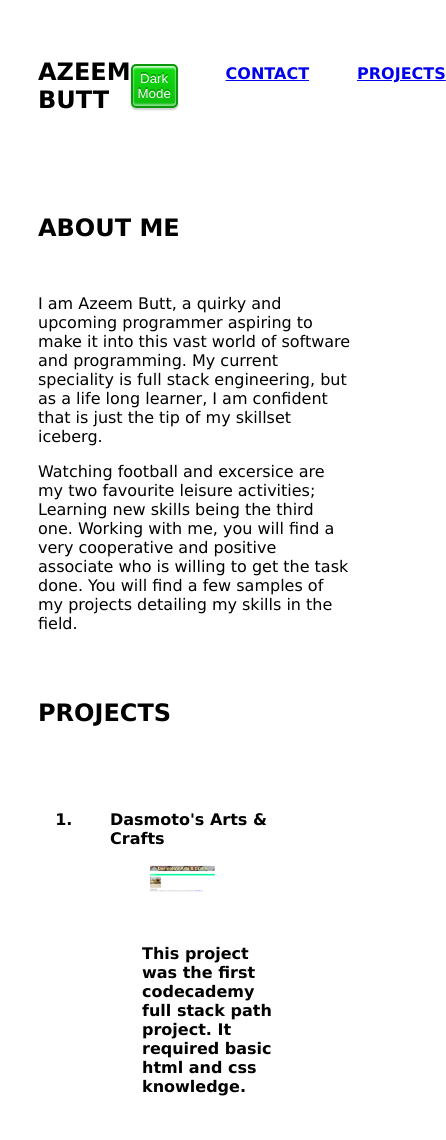
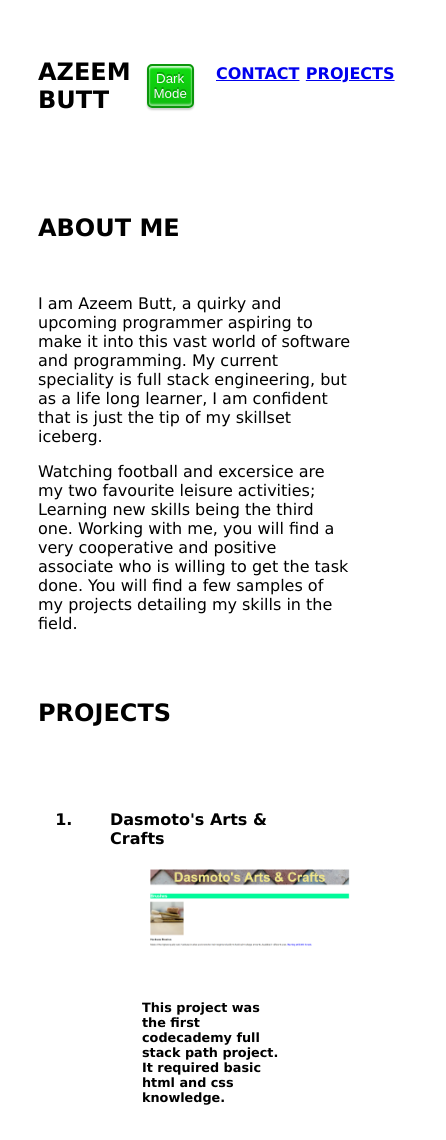
Before and after one commit to azeembutt34/Personal-Portfolio, a plain HTML site: page HTML/index.html in a window 390 px wide. Shown: the top 1140 px of the page, 446 px wide, since content can reach past the window. Drawn offline with Linux system fonts and the light colour scheme.

Commit message:
work is done

```diff
--- a/CSS/index.css
+++ b/CSS/index.css
@@ -87,3 +87,26 @@ img{
     padding: 2rem;
     font-weight: bold;
 }
+
+/*media query for mobile*/
+
+@media only screen and (max-width: 600px) {
+
+    nav ul li{padding-left: 0.4rem;
+        font-weight: bold;
+    }
+
+    #skeuomorphic {margin-left: 1rem;
+        margin-right: 1rem;}
+
+    img{
+        width:200px;
+    }
+
+    li p{
+        font-size: 0.8rem;
+
+    }
+
+
+}
```
Also changed, not shown: HTML/contact.html (+1 -0 lines), CSS/contact.css (line endings or trailing spaces), README.md.txt (added).
